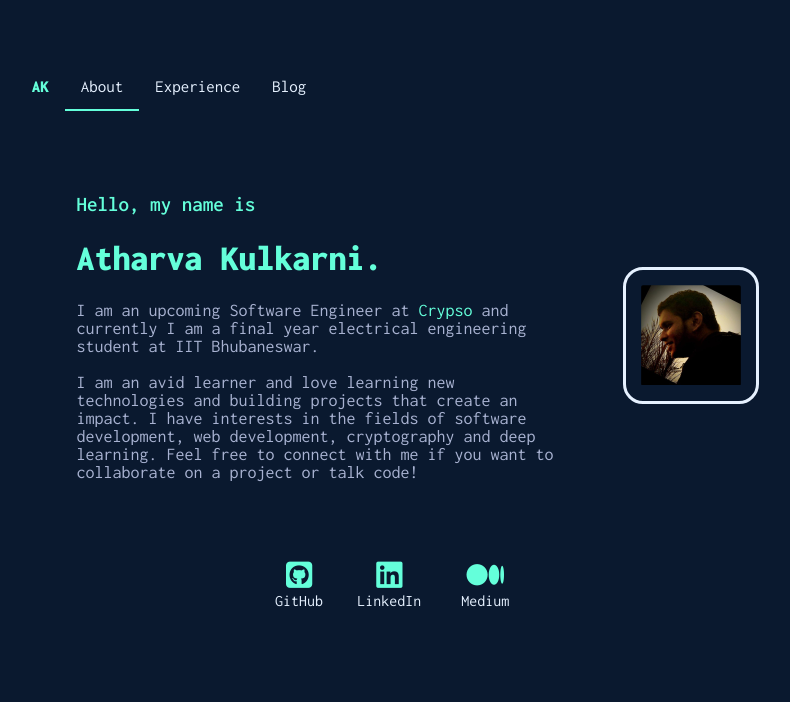
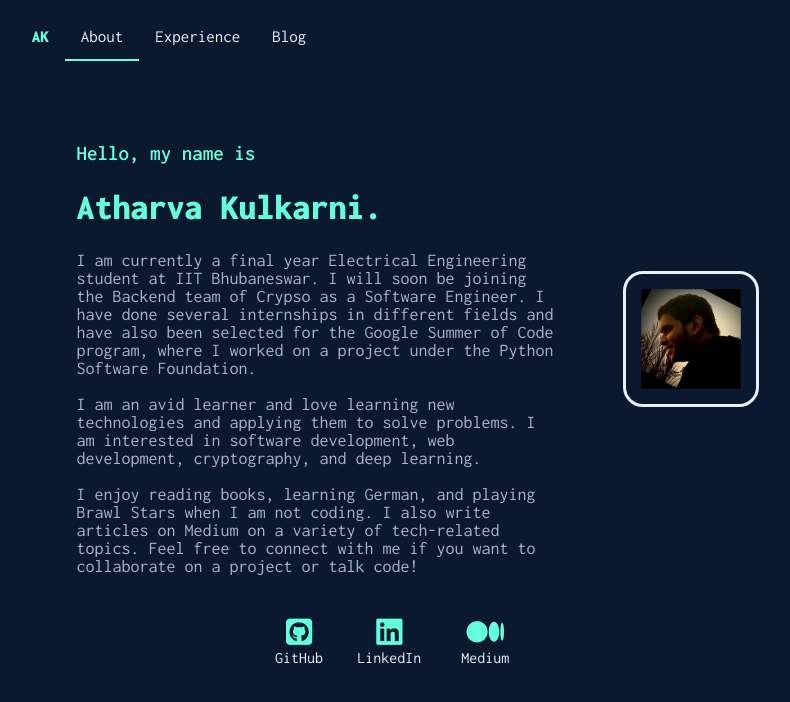
Before and after one commit to IronVenom/amk, a plain HTML site: page index.html in a window 1280 px wide. Shown: the whole page, without its empty margins (245-1035 px from the left). Drawn offline with Linux system fonts and the light colour scheme.

Commit message:
Updated some styling and updated the about section

```diff
--- a/index.html
+++ b/index.html
@@ -27,8 +27,9 @@
 					<h1 class="name">Atharva Kulkarni.</h1>
 				</div>
 				<div class="about">
-					<p>I am an upcoming Software Engineer at <a target="_blank" href="https://www.linkedin.com/company/crypso/" class="link">Crypso</a> and currently I am a final year electrical engineering student at IIT Bhubaneswar.</p>
-					<p> I am an avid learner and love learning new technologies and building projects that create an impact. I have interests in the fields of software development, web development, cryptography and deep learning. Feel free to connect with me if you want to collaborate on a project or talk code!</p>
+					<p>I am currently a final year Electrical Engineering student at IIT Bhubaneswar. I will soon be joining the Backend team of Crypso as a Software Engineer. I have done several internships in different fields and have also been selected for the Google Summer of Code program, where I worked on a project under the Python Software Foundation.</p>
+					<p>I am an avid learner and love learning new technologies and applying them to solve problems. I am interested in software development, web development, cryptography, and deep learning.</p>
+					<p> I enjoy reading books, learning German, and playing Brawl Stars when I am not coding. I also write articles on Medium on a variety of tech-related topics. Feel free to connect with me if you want to collaborate on a project or talk code!</p>
 				</div>
 			</div>
 			<div class="picture"><img class="about-me-picture" src="assets/atharva.jpg"></div>
--- a/stylesheets/style.css
+++ b/stylesheets/style.css
@@ -37,7 +37,7 @@ body{
 
 /*Main*/
 .main-container{
-	margin: 5% auto 5% auto;
+	margin: 1% auto 5% auto;
 	max-width: 60%;
 }
 
@@ -89,6 +89,7 @@ body{
 
 .about-me-text{
 	padding: 10%;
+	padding-bottom: 4%;
 	font-size: 18px;
 }
 
```
